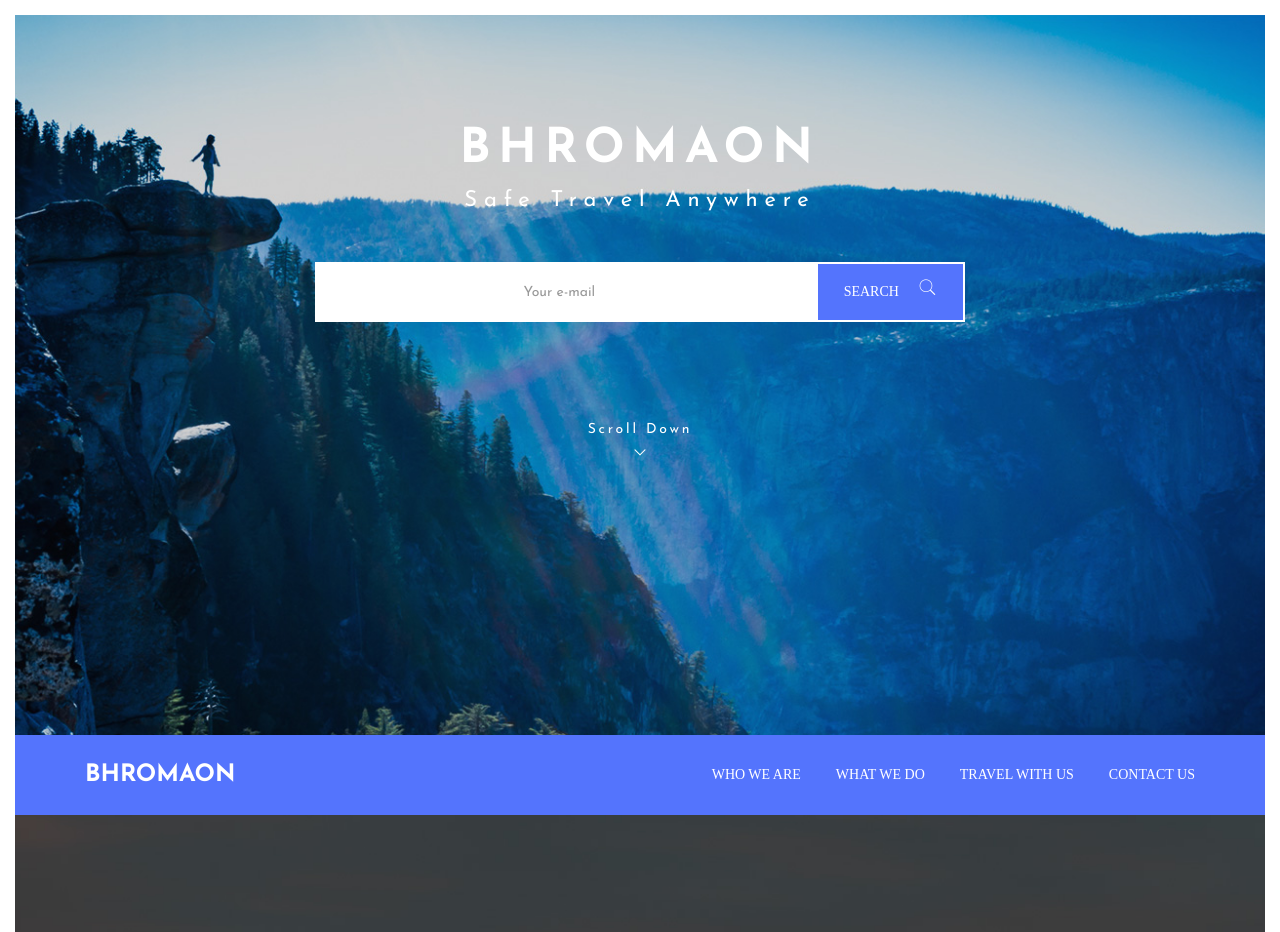
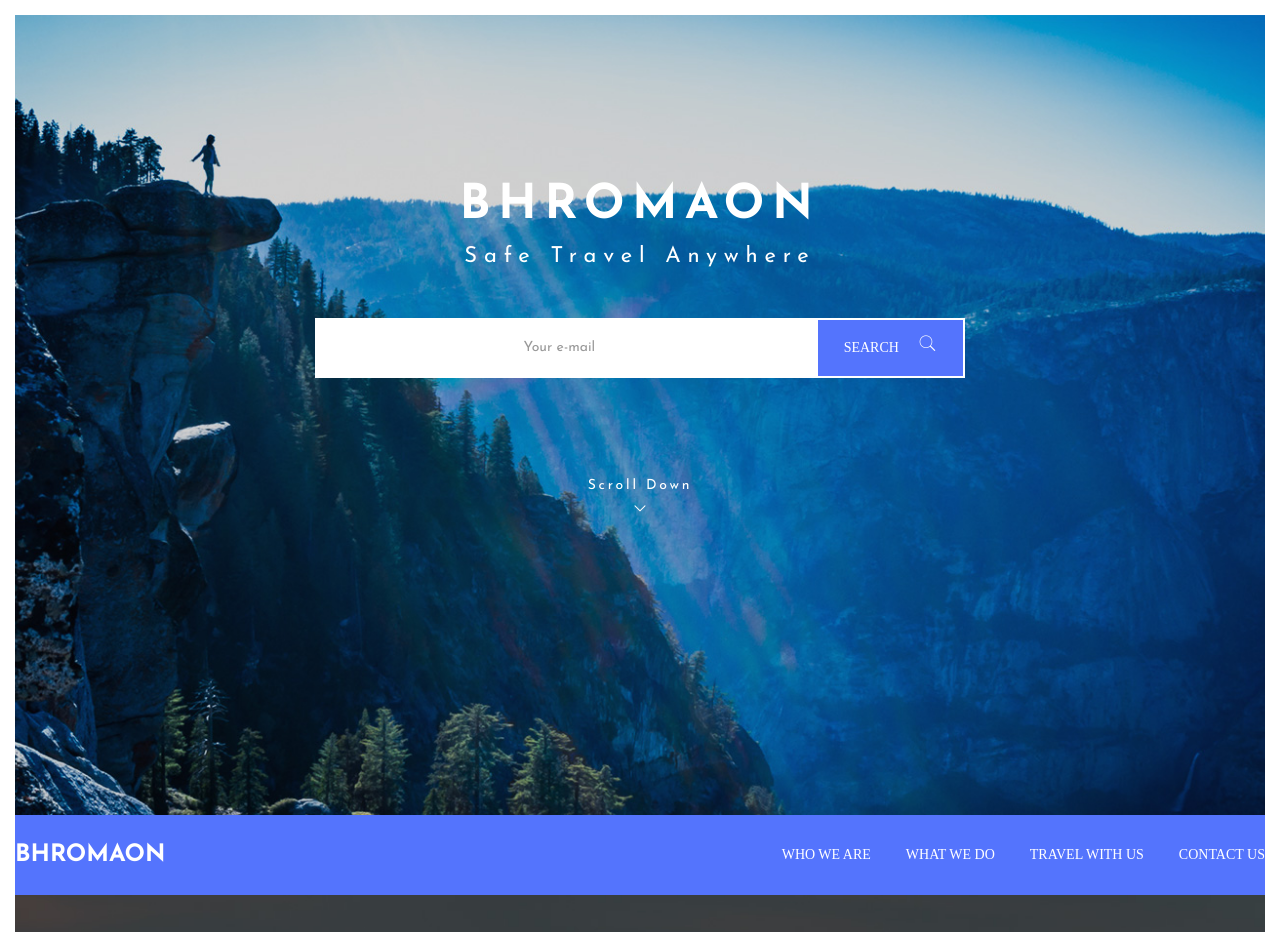
Before and after one commit to annakobzar/travel-more, a plain HTML site: page index.html in a window 1280 px wide. Shown: the top 932 px of the page. Drawn offline with Linux system fonts and the light colour scheme; files whose address does not match are found by name; a web font is replaced by a local one.

Commit message:
commit-2

```diff
--- a/index.html
+++ b/index.html
@@ -47,14 +47,12 @@
 
             <i class="icon-angle-down scroll__icon"></i>
           </a>
+        </div>
+      </div>
+    </header>
 
-          <nav class="header__navigation">
+    <nav class="navigation">
       <a class="logo" href="#">Bhromaon</a>
-
-            <!-- <input type="checkbox" id="burger" class="burger" />
-		  <label for="burger" class="burger__label">
-			<span class="burger__line"></span>
-		  </label> -->
 
       <ul class="menu">
         <li class="menu__item">
@@ -71,10 +69,7 @@
         </li>
       </ul>
     </nav>
-        </div>
-      </div>
-      <div class="header__blue"></div>
-    </header>
+
     <section class="why">
       <div class="container">
         <div class="why__wrap">
--- a/scss/modules/_header.scss
+++ b/scss/modules/_header.scss
@@ -7,7 +7,7 @@
   &__wrap {
     width: 100%;
     min-height: 100vh;
-    padding-top: 10%;
+    padding-top: 15%;
     text-align: center;
 
     position: relative;
@@ -36,21 +36,4 @@
     margin: 0 auto;
     margin-bottom: 100px;
   }
-
-  &__blue {
-    @include size(100%, 80px);
-    @include pos($b: 0, $l: 0, $r: 0);
-
-    background-color: var(--blue);
-  }
-
-  &__navigation {
-    @include size(100%, 80px);
-    @include pos($b: 0);
-
-    display: flex;
-    justify-content: space-between;
-    align-items: center;
-    z-index: 2;
-  }
 }
--- /dev/null
+++ b/scss/modules/_navigation.scss
@@ -0,0 +1,7 @@
+.navigation {
+  background: var(--blue);
+  height: 80px;
+  display: flex;
+  justify-content: space-between;
+  align-items: center;
+}
--- a/scss/styles.scss
+++ b/scss/styles.scss
@@ -23,3 +23,4 @@
 @import "modules/_spain2";
 @import "modules/_travel";
 @import "modules/_footer";
+@import "modules/_navigation";
```
Also changed, not shown: css/styles.min.css, 1 other file. Lines whose indentation alone changed are shown as unchanged.
